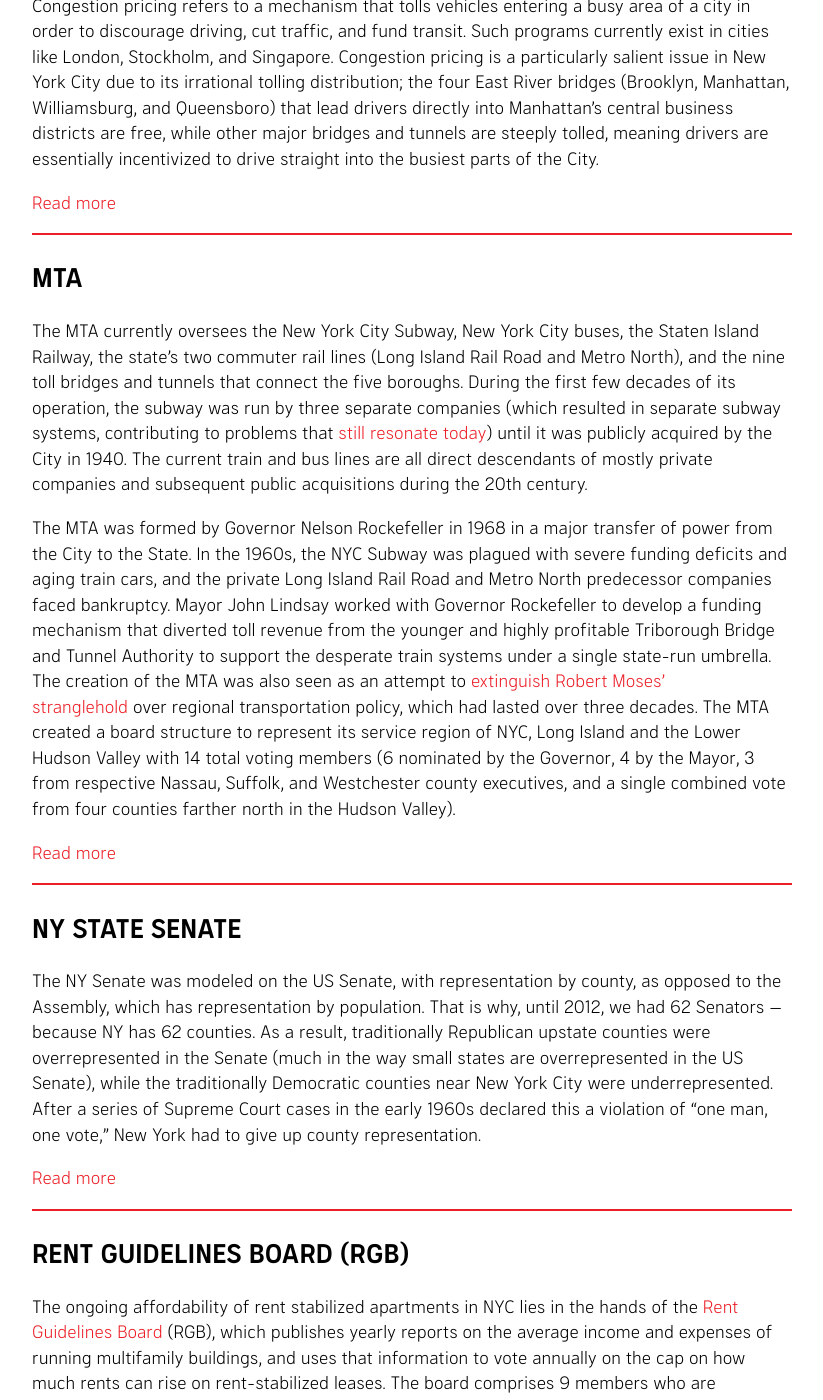
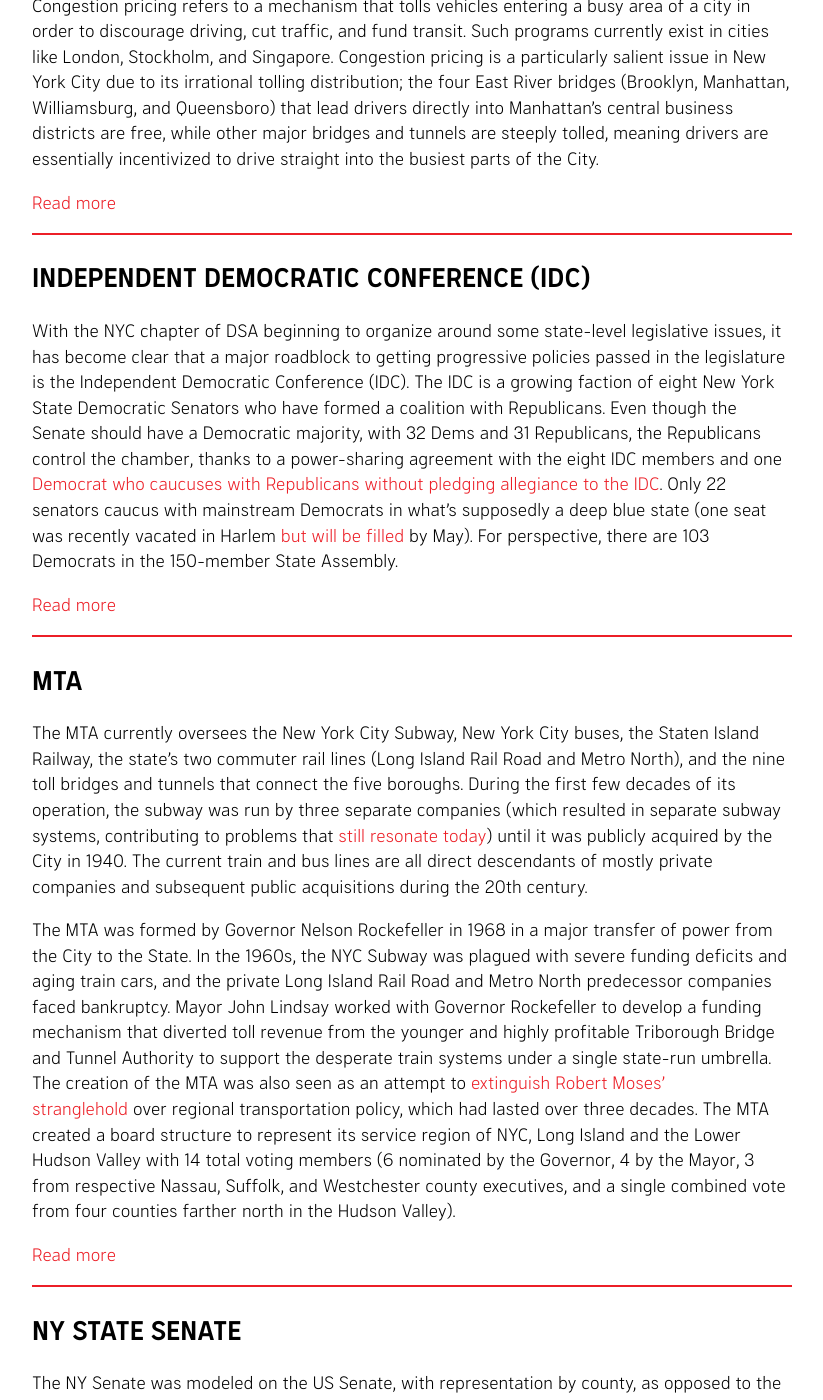
Before and after one commit to nycdsa/the-thorn, a Jekyll site: the page built from src/glossary.html, in a window 1280 px wide and 1400 px high, scrolled down 1081 px. Shown: the whole window, without its empty margins (228-1051 px from the left). Built offline with Jekyll 4.4.1, drawn with Linux system fonts in a browser that asks for light colours; some of the changed text lies outside the part shown.

Commit message:
Update glossary.html

```diff
--- a/src/glossary.html
+++ b/src/glossary.html
@@ -15,6 +15,11 @@ permalink: /glossary/
 <p>Congestion pricing refers to a mechanism that tolls vehicles entering a busy area of a city in order to discourage driving, cut traffic, and fund transit. Such programs currently exist in cities like London, Stockholm, and Singapore. Congestion pricing is a particularly salient issue in New York City due to its irrational tolling distribution; the four East River bridges (Brooklyn, Manhattan, Williamsburg, and Queensboro) that lead drivers directly into Manhattan’s central business districts are free, while other  major bridges and tunnels are steeply tolled, meaning drivers are essentially incentivized to drive straight into the busiest parts of the City.</p>
 <a href="https://thethorn.nyc/posts/cy-vance-facing-write-in-challenge-congestion-pricing/#in-depth-congestion-pricing">Read more</a>
 	</div>
+	<div id="independent-democratic-conference" class="glossary-item">
+<h2>Independent Democratic Conference (IDC)</h2>
+<p>With the NYC chapter of DSA beginning to organize around some state-level legislative issues, it has become clear that a major roadblock to getting progressive policies passed in the legislature is the Independent Democratic Conference (IDC). The IDC is a growing faction of eight New York State Democratic Senators who have formed a coalition with Republicans. Even though the Senate should have a Democratic majority, with 32 Dems and 31 Republicans, the Republicans control the chamber, thanks to a power-sharing agreement with the eight IDC members and one <a href="https://www.nytimes.com/2016/11/21/nyregion/simcha-felder-rogue-democratic-senator-will-remain-loyal-to-gop.html">Democrat who caucuses with Republicans without pledging allegiance to the IDC</a>. Only 22 senators caucus with mainstream Democrats in what’s supposedly a deep blue state (one seat was recently vacated in Harlem <a href="http://www.nydailynews.com/news/politics/gov-cuomo-call-senate-assembly-special-elections-article-1.2985030">but will be filled</a> by May). For perspective, there are 103 Democrats in the 150-member State Assembly.</p>
+<a href="https://thethorn.nyc/posts/state-budget-stalled-wtf-idc/#in-depth-wtf-idc">Read more</a>
+</div>
 <div id="mta" class="glossary-item">
 <h2>MTA</h2>
 <p>The MTA currently oversees the New York City Subway, New York City buses, the Staten Island Railway, the state’s two commuter rail lines (Long Island Rail Road and Metro North), and the nine toll bridges and tunnels that connect the five boroughs. During the first few decades of its operation, the subway was run by three separate companies (which resulted in separate subway systems, contributing to problems that&nbsp;<a href="https://www.theatlantic.com/technology/archive/2015/11/why-dont-we-know-where-all-the-trains-are/415152/">still resonate today</a>) until it was publicly acquired by the City in 1940. The current train and bus lines are all direct descendants of mostly private companies and subsequent public acquisitions during the 20th century.&nbsp;</p>
@@ -27,6 +32,11 @@ permalink: /glossary/
 <p>The NY Senate was modeled on the US Senate, with representation by county, as opposed to the Assembly, which has representation by population. That is why, until 2012, we had 62 Senators — because NY has 62 counties. As a result, traditionally Republican upstate counties were overrepresented in the Senate (much in the way small states are overrepresented in the US Senate), while the traditionally Democratic counties near New York City were underrepresented. After a series of Supreme Court cases in the early 1960s declared this a violation of “one man, one vote,” New York had to give up county representation.</p>
 <a href="https://thethorn.nyc/posts/cuomo-to-face-primary-challenge-ny-state-senate/#in-depth-ny-state-senate">Read more</a>
 </div>
+<div id="progressive-caucus" class="glossary-item">
+<h2>NYC City Council Progressive Caucus</h2>
+<p>The City Council Progressive Caucus was initially organized in 2009 by Council Members Brad Lander (Park Slope) and Melissa Mark-Viverito (East Harlem) to create a left-liberal bloc within the homogeneously Democratic City Council, in opposition to then-Mayor Michael Bloomberg.</p>
+<a href="https://thethorn.nyc/posts/state-budget-woes-city-council-progressive-caucus/#in-depth-progressive-caucus">Read more</a>
+</div>
 <div id="rent-guidelines-board" class="glossary-item">
 <h2>Rent Guidelines Board (RGB)</h2>
 <p>The ongoing affordability of rent stabilized apartments in NYC lies in the hands of the&nbsp;<a href="http://www.nycrgb.org/">Rent Guidelines Board</a>&nbsp;(RGB), which publishes yearly reports on the average income and expenses of running multifamily buildings, and uses that information to vote annually on the cap on how much rents can rise on rent-stabilized leases. The board comprises 9 members who are appointed by the Mayor to represent various competing interests; there are two owner/landlord representatives, two tenant representatives, and five “public members” who cannot be rent-stabilized tenants and who tend to have a non-housing professional background.</p>
```
